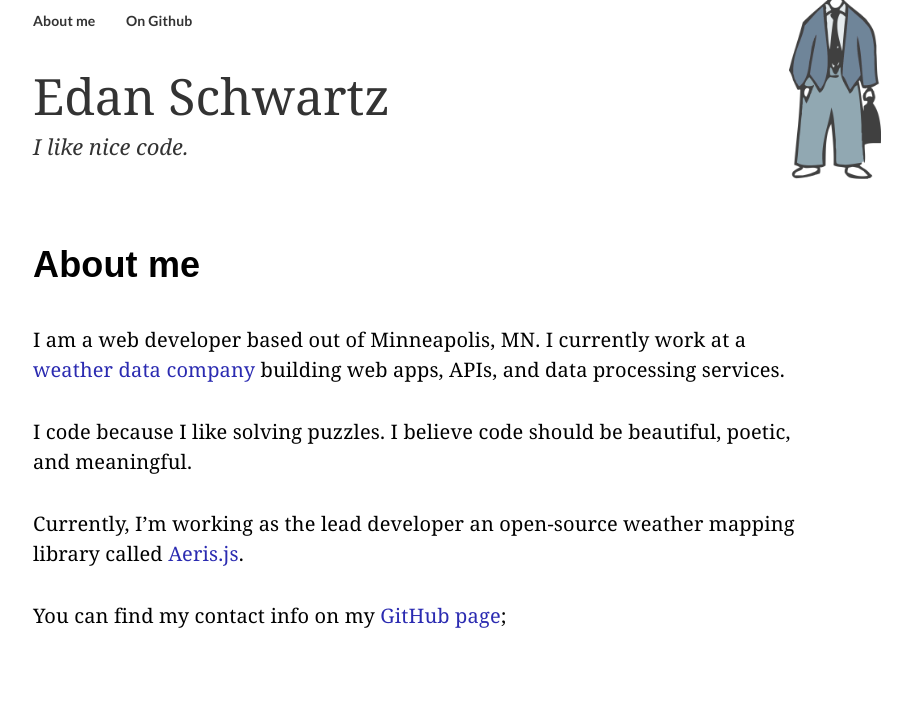
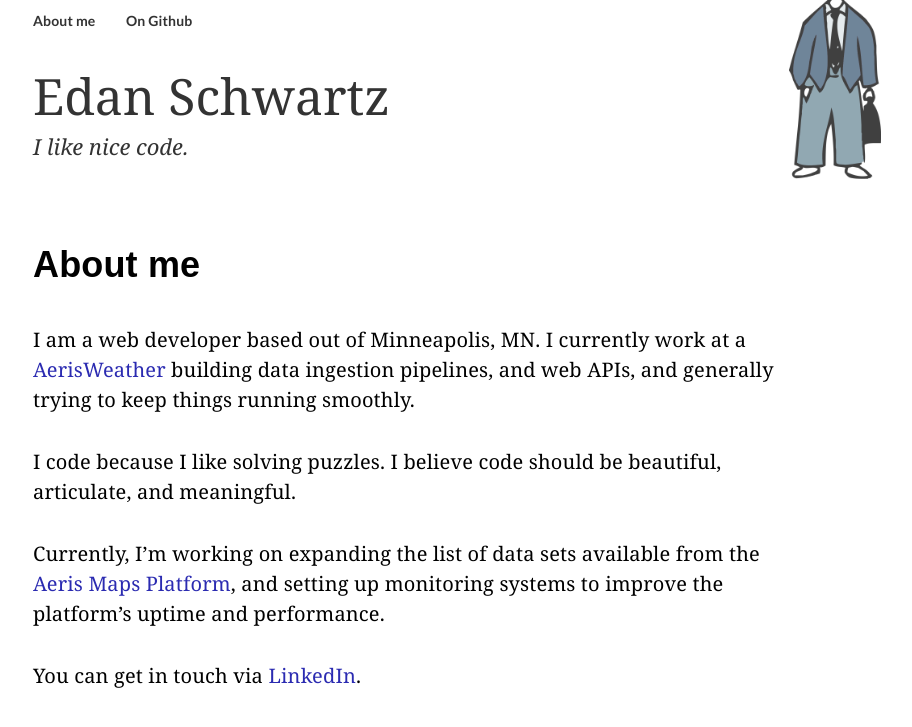
Before and after one commit to eschwartz/eschwartz.github.io, a Jekyll site: the page built from about.md, in a window 1280 px wide. Shown: the top 727 px of the page, without its empty margins (223-1135 px from the left). Built offline with Jekyll 4.4.1, drawn with Linux system fonts in a browser that asks for light colours; our own code applies the rules of GitHub Pages for plain Markdown files.

Commit message:
Update "About" page, with more recent info

```diff
--- a/about.md
+++ b/about.md
@@ -4,10 +4,10 @@ stylesheet: 'post-list'
 ---
 # About me
 
-I am a web developer based out of Minneapolis, MN. I currently work at a [weather data company](http://aerisweather.com/) building web apps, APIs, and data processing services.
+I am a web developer based out of Minneapolis, MN. I currently work at a [AerisWeather](http://aerisweather.com/) building data ingestion pipelines, and web APIs, and generally trying to keep things running smoothly.
 
-I code because I like solving puzzles. I believe code should be beautiful, poetic, and meaningful.
+I code because I like solving puzzles. I believe code should be beautiful, articulate, and meaningful.
 
-Currently, I'm working as the lead developer an open-source weather mapping library called [Aeris.js](https://github.com/hamweather/aerisjs).
+Currently, I'm working on expanding the list of data sets available from the [Aeris Maps Platform](https://www.aerisweather.com/develop/#maps), and setting up monitoring systems to improve the platform's uptime and performance.
 
-You can find my contact info on my [GitHub page](https://github.com/eschwartz);
+You can get in touch via [LinkedIn](https://www.linkedin.com/in/edanschwartz/).
```
